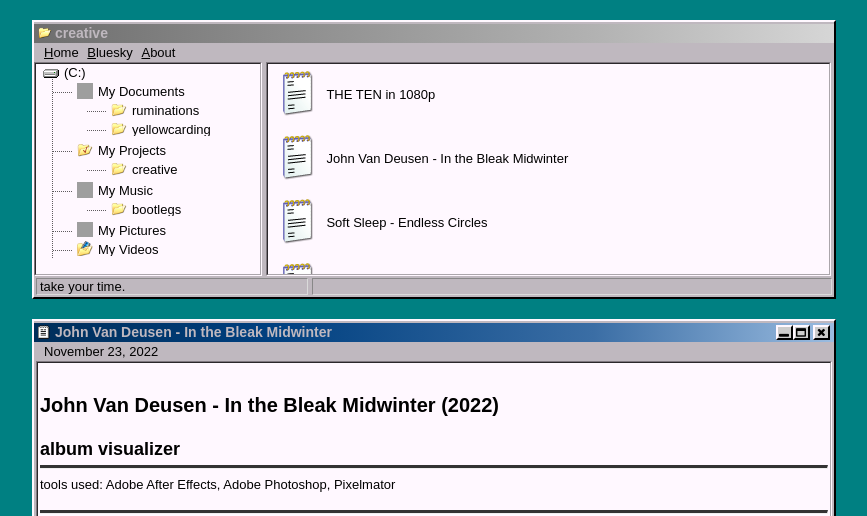
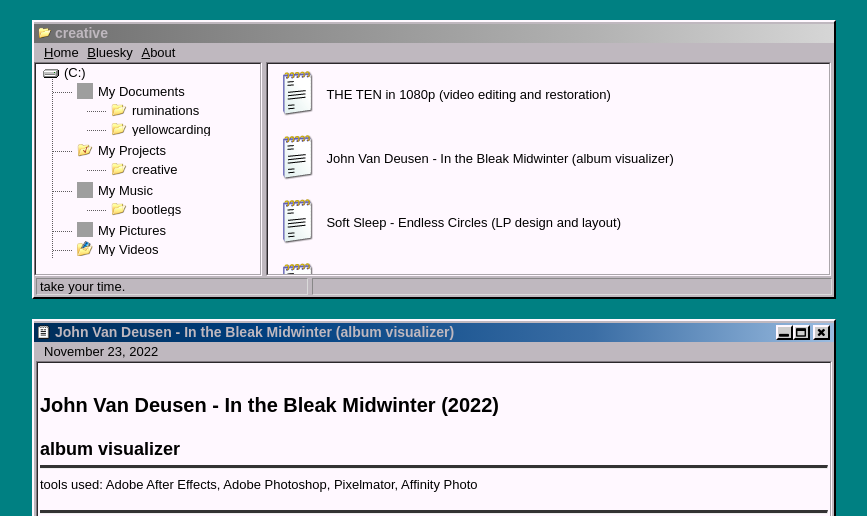
Before and after one commit to fodninetyfive/fodninetyfive.github.io, a Jekyll site: the page built from _posts/myprojects/creative/2022-11-23-jvd-bleakmidwinter.md, in a window 1280 px wide, cut to the strip 0-516 px from the top of the page. Shown: the whole strip, without its empty margins (206-1073 px from the left). Built offline with Jekyll 4.4.1, drawn with Linux system fonts in a browser that asks for light colours; grey boxes are pictures that could not be loaded.

Commit message:
bleakmidwinter update

```diff
--- a/_posts/myprojects/creative/2015-02-27-softsleep-unravel.md
+++ b/_posts/myprojects/creative/2015-02-27-softsleep-unravel.md
@@ -1,6 +1,6 @@
 ---
 layout: default
-title: Soft Sleep - Unravel
+title: Soft Sleep - Unravel (7inch artwork, design, and layout)
 tags: creative
 ---
 
--- a/_posts/myprojects/creative/2016-10-23-softsleep-endlesscircles.md
+++ b/_posts/myprojects/creative/2016-10-23-softsleep-endlesscircles.md
@@ -1,6 +1,6 @@
 ---
 layout: default
-title: Soft Sleep - Endless Circles
+title: Soft Sleep - Endless Circles (LP design and layout)
 tags: creative
 ---
 
--- a/_posts/myprojects/creative/2022-11-23-jvd-bleakmidwinter.md
+++ b/_posts/myprojects/creative/2022-11-23-jvd-bleakmidwinter.md
@@ -1,13 +1,33 @@
 ---
 layout: default
-title: John Van Deusen - In the Bleak Midwinter
+title: John Van Deusen - In the Bleak Midwinter (album visualizer)
 tags: creative
 ---
 
 # John Van Deusen - In the Bleak Midwinter (2022)
 ## album visualizer
 ****
-tools used: Adobe After Effects, Adobe Photoshop, Pixelmator
+tools used: Adobe After Effects, Adobe Photoshop, Pixelmator, Affinity Photo
 
 ****
-<iframe src="https://www.youtube.com/embed/-b7F_MJniCM?si=ko8dmAt-I9jt5nNJ" title="YouTube video player" frameborder="0" allow="accelerometer; autoplay; clipboard-write; encrypted-media; gyroscope; picture-in-picture; web-share" referrerpolicy="strict-origin-when-cross-origin" allowfullscreen></iframe>
+<img src="/assets/images/myprojects/creative/20221122/cover.jpg" alt="cover" class="yc-img">
+
+John reached out to me just a couple weeks before the release of his new collection of Christmas songs to ask if i could put together an animation "visualizer" based off of the album cover. his only real requirement for the animation was for the song titles to appear during each track. before he sent anything i told him yes, of course i'd love to do that. it sounded like a fun challenge.
+
+the album cover was taken from an old painting, evoking a kind of cozy winter nostalgia - kids playing in the snow, horses pulling a sled, a community enjoying a beautiful winter's day around an old house. there was a lot of story being told in one still image and i wanted to spread that out over the course of the album.
+
+<img src="/assets/images/myprojects/creative/20221122/affinity.jpg" alt="affinity" class="yc-img">
+
+the first step was reverse engineering - always my favorite. what i had in front of me was a beautiful, flat image populated with people and things. i needed a version that was empty that i could populate over time. i used Affinity Photo and the old Pixelmator app (still my first choice for photo editsbut it's getting sluggish these days having to work through a translation layer) to erase and "extract" all of the objects by hand, filling the holes they left behind in as seamlessly as possible. by the end i had a working backdrop i was satisfied with.
+
+<img src="/assets/images/myprojects/creative/20221122/aftereffects.jpg" alt="after effects" class="yc-img">
+
+i'd never used Adobe After Effects before but i knew that was the right tool for the job. i started poking around, figuring out how to fade elements in over time. i spread all of the objects out across the timeline to give the visualizer a feeling of looking "lived-in" - like it was over the course of a day, with all of these characters slowly coming out to participate in activities. near the middle of the animation was when the artwork is fully replicated and "built back out" - everyone's outside, enjoying their day.
+
+<img src="/assets/images/myprojects/creative/20221122/night.jpg" alt="jacket" class="yc-img">
+
+i edited a version of the backdrop that looked like the sun had gone down, with purple hues in the sky and life inside the house, with dim light peeking through the windows. as the day gets long, the characters return home, the art becomes less populated. then - as "O Holy Night" plays - the visualizer works to evoke the feeling of the evening, with the "sunlight" fading into a cold, dark purple as album ends with "Silent Night".
+
+oh - and most importantly, i added some gentle snowfall throughout the video. YouTube's default bitrate-starved 1080p setting doesn't like it much - make sure you set it to 1440p.
+
+<iframe width="720" height="480" src="https://www.youtube.com/embed/-b7F_MJniCM?si=ko8dmAt-I9jt5nNJ" title="YouTube video player" frameborder="0" allow="accelerometer; autoplay; clipboard-write; encrypted-media; gyroscope; picture-in-picture; web-share" referrerpolicy="strict-origin-when-cross-origin" allowfullscreen></iframe>
--- a/_posts/myprojects/creative/2025-01-27-thetenin1080p.md
+++ b/_posts/myprojects/creative/2025-01-27-thetenin1080p.md
@@ -1,6 +1,6 @@
 ---
 layout: default
-title: THE TEN in 1080p
+title: THE TEN in 1080p (video editing and restoration)
 tags: creative
 ---
 <img src="/assets/images/thetendiscs.jpg" alt="what on earth will i ever do with these" class="yc-img">
```
Also changed, not shown: _posts/myprojects/creative/2014-11-11-wesingintimedotcom.md (+1 -1 lines), assets/images/myprojects/creative/20221122/affinity.jpg (added), assets/images/myprojects/creative/20221122/aftereffects.jpg (added), assets/images/myprojects/creative/20221122/cover.jpg (added), assets/images/myprojects/creative/20221122/night.jpg (added).
